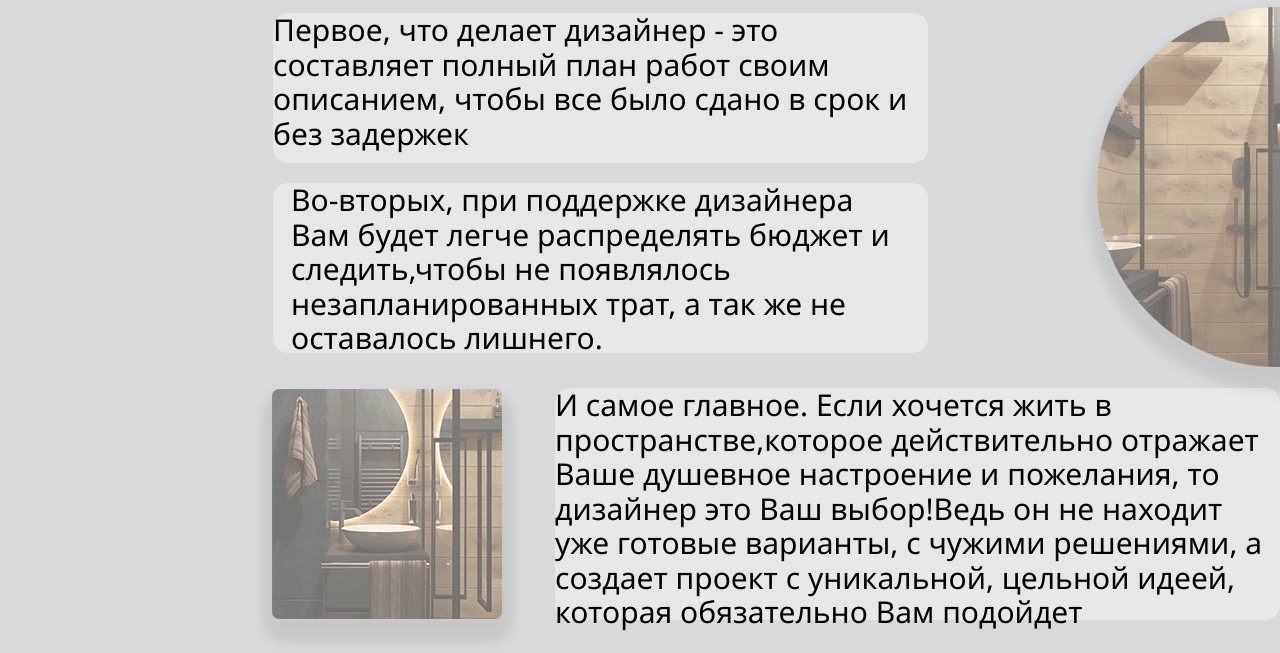
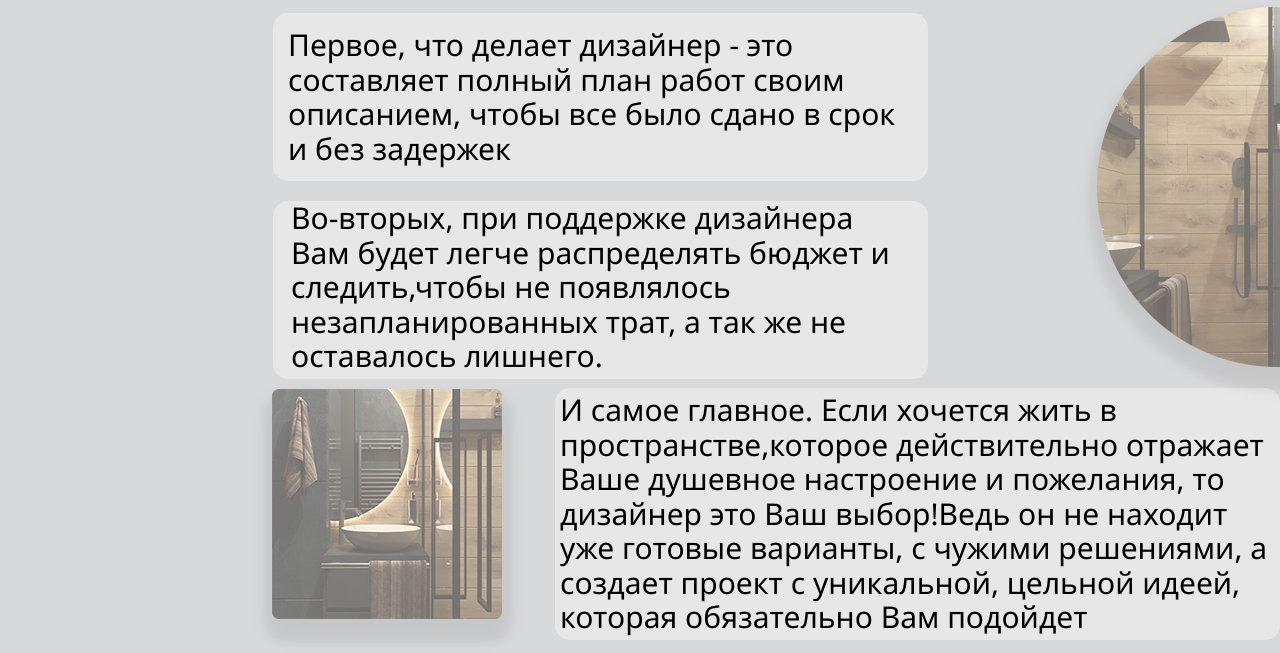
Before and after one commit to 108etep/marryleedesign, a plain HTML site: page index.html in a window 1280 px wide. Shown: the part 747-1400 px from the top of the page. Drawn offline with nearby package versions, Linux system fonts and the light colour scheme.

Commit message:
Add files via upload

```diff
--- a/scss/style.scss
+++ b/scss/style.scss
@@ -166,7 +166,7 @@ margin-right: 30px;
 
 }
 .info__inner-text-2{
-    height: 150px;
+
     width: 655px;
     background-color: #e7e7e7;
     border-radius: 15px;
@@ -179,10 +179,10 @@ margin-right: 30px;
     h3{
         font-size: 30px;
         font-weight: 300;
+        padding: 15px;
     }
 }
 .info__inner-text-3{
-    height: 170px;
     width: 655px;
     background-color: #e7e7e7;
     border-radius: 15px;
@@ -202,10 +202,11 @@ margin-right: 30px;
 }
 .nizhnii__info__inner-text{
     background-color: #e7e7e7;
-    height: 232px;
     width: 773px;
     margin-top: 20px;
+    margin-bottom: 60px;
     border-radius: 15px;
+    padding: 5px;
     h3{
         font-weight: 300;
         font-size: 30px;
@@ -216,6 +217,7 @@ margin-right: 30px;
     margin-left: 253px;
     margin-right: 48px;
     margin-top: 15px;
+    margin-bottom: 25px;
 }
 .injection{
     width: 120px;
```
Also changed, not shown: css/style.min.css.
